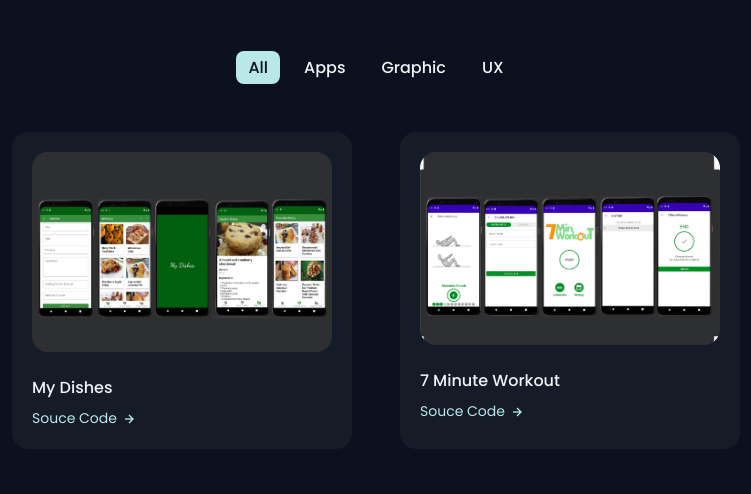
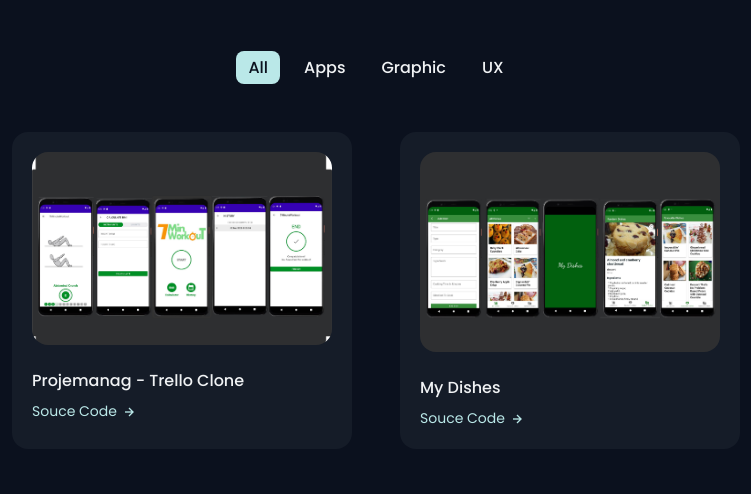
Before and after one commit to tusharjha44/PortfolioWebsite, a plain HTML site: page index.html in a window 1280 px wide. Shown: the part 2600-3094 px from the top of the page, without its empty margins (264-1015 px from the left). Drawn offline with nearby package versions, Linux system fonts and the light colour scheme.

Commit message:
New Project added.

```diff
--- a/index.html
+++ b/index.html
@@ -437,15 +437,15 @@
         </div>
 
         <div class="work__container container grid">
-          <!-- <div class="work__card mix app">
+          <div class="work__card mix app">
             <img src="assets/img/work1.jpg" alt="" class="work__img" />
 
-            <h3 class="work__title">Projemanag</h3>
+            <h3 class="work__title">Projemanag - Trello Clone</h3>
 
-            <a href="#" class="work__button">
+            <a href="https://github.com/tusharjha44/TrelloClone" class="work__button">
               Souce Code <i class="bx bx-right-arrow-alt work__icon"></i>
             </a>
-          </div> -->
+          </div>
 
           <div class="work__card mix app">
             <img src="assets/img/myDishes.jpg" alt="" class="work__img" />
```
